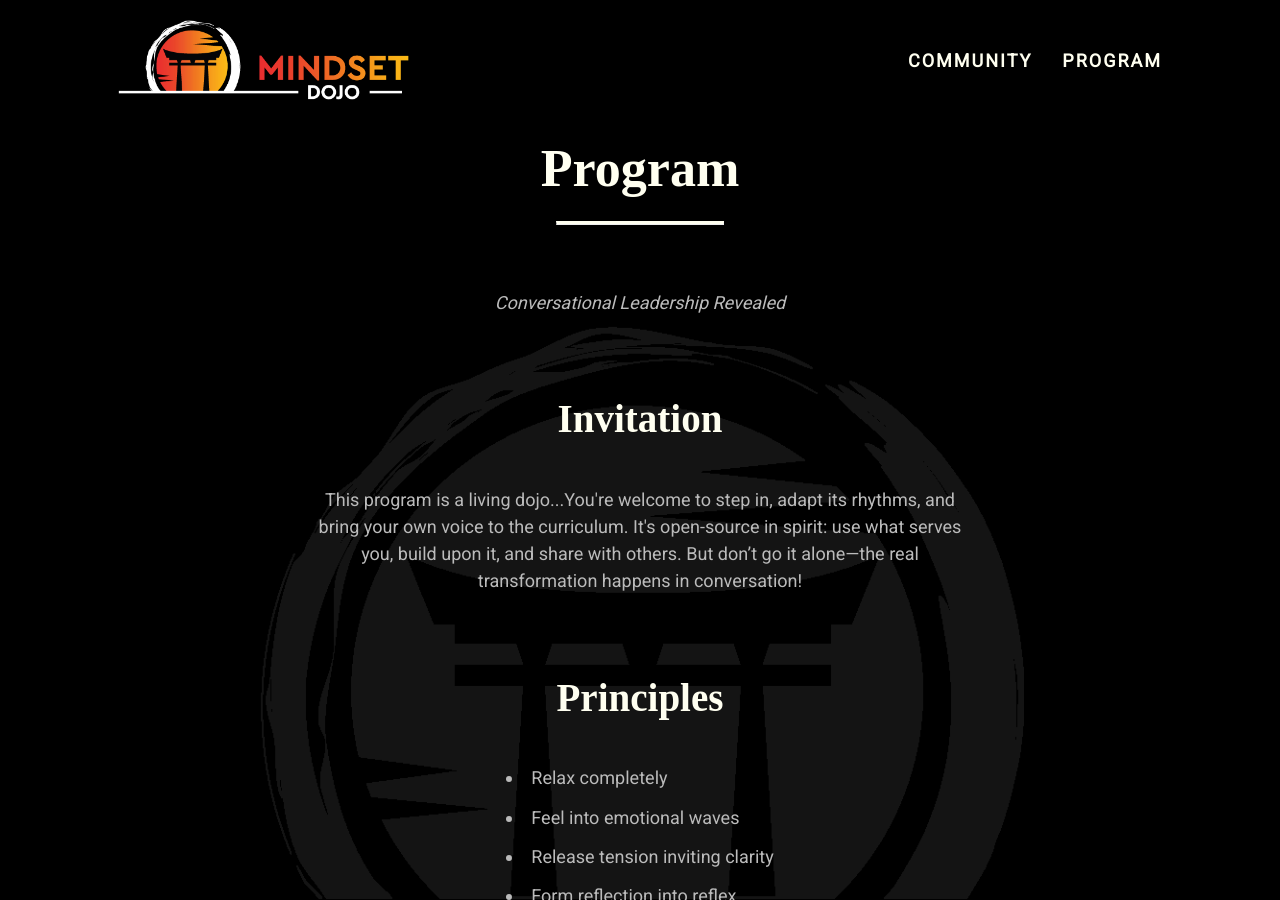
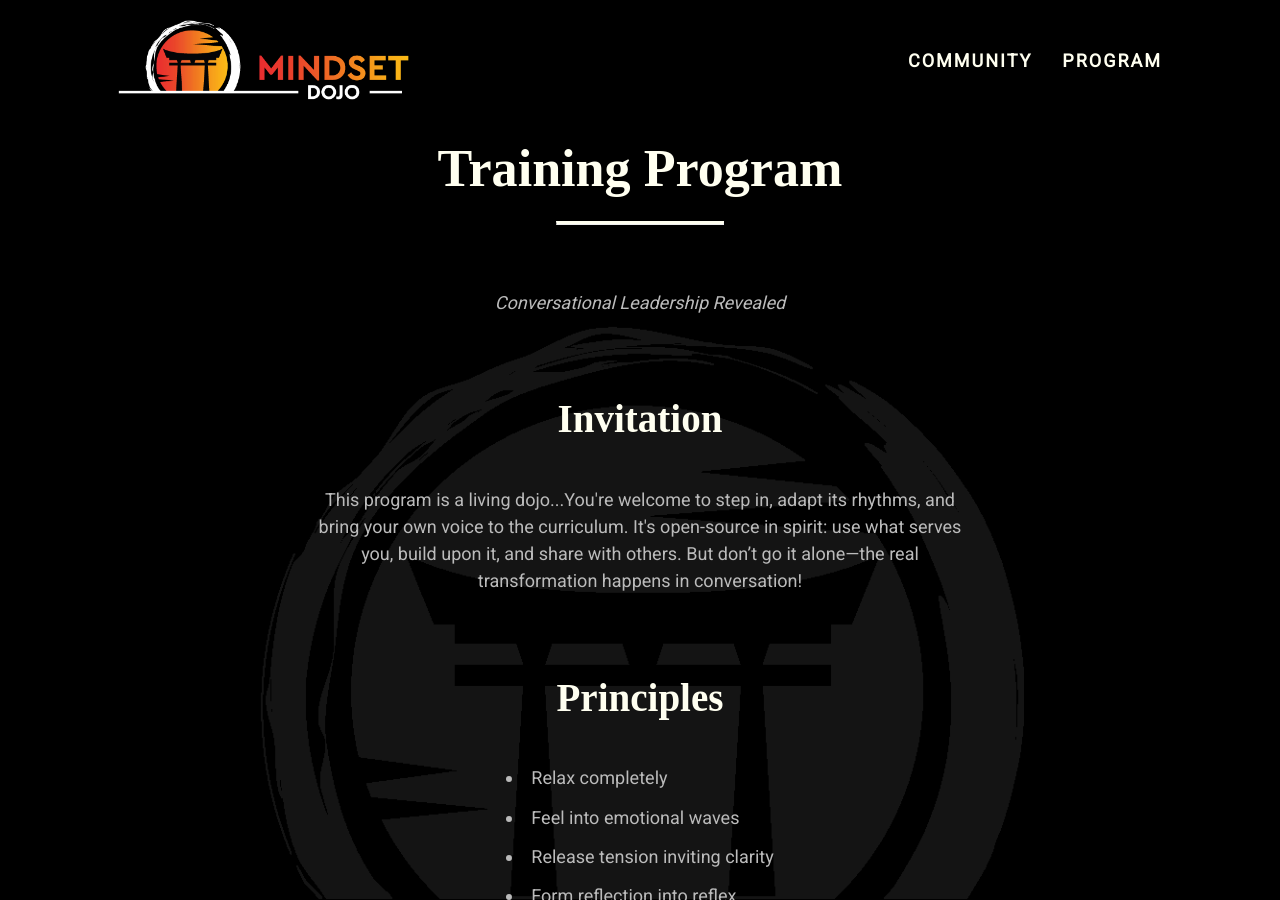
Before and after one commit to mindset-dojo/mindset-dojo.github.io, a Jekyll site: the page built from program.md, in a window 1280 px wide and 900 px high. Built offline with Jekyll 4.4.1, drawn with Linux system fonts in a browser that asks for light colours; some web fonts are replaced.

Commit message:
refactor: Don't Think. Train

```diff
--- a/program.md
+++ b/program.md
@@ -6,7 +6,7 @@ css_id: program
 ---
 {% assign program = site.data.program %}
 
-<h1>Program</h1>
+<h1>Training Program</h1>
 <hr>
 
 <section>
```
